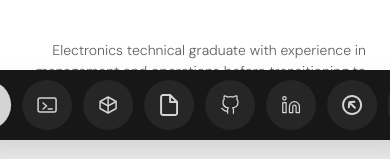
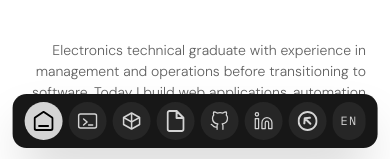
Before and after one commit to BNHTT/bnhtt-landing, a React (Vite) app: page / in a window 390 px wide. Shown: the part 680-839 px from the top of the page. Built offline with nearby package versions, Linux system fonts and the light colour scheme.

Commit message:
fix: responsive DockNav for mobile and video autoplay on Android/Chrome

```diff
--- a/src/app/components/DockNav.tsx
+++ b/src/app/components/DockNav.tsx
@@ -103,7 +103,7 @@ interface DockItemProps {
 
 function DockItem({ to, href, active, label, children }: DockItemProps) {
   const base =
-    "relative shrink-0 size-[50px] rounded-[31px] flex items-center justify-center transition-all hover:scale-110 group";
+    "relative shrink-0 size-[38px] sm:size-[50px] rounded-[24px] sm:rounded-[31px] flex items-center justify-center transition-all hover:scale-110 group";
   const bg = active ? "bg-[#d4d4d4] text-black" : "bg-[#262626] text-[#d4d4d4]";
 
   const content = (
@@ -135,7 +135,7 @@ function LangToggle() {
   return (
     <button
       onClick={toggle}
-      className="relative shrink-0 h-[50px] px-3 rounded-[31px] flex items-center justify-center transition-all hover:scale-110 group bg-[#262626] text-[#d4d4d4]"
+      className="relative shrink-0 h-[38px] sm:h-[50px] px-2 sm:px-3 rounded-[24px] sm:rounded-[31px] flex items-center justify-center transition-all hover:scale-110 group bg-[#262626] text-[#d4d4d4]"
       title="Toggle language"
     >
       <span className="font-['IBM_Plex_Mono',monospace] text-xs tracking-widest select-none">
@@ -157,8 +157,8 @@ export function DockNav() {
   const isSkills = location.pathname === "/skills";
 
   return (
-    <div className="fixed bottom-6 left-1/2 -translate-x-1/2 z-50">
-      <div className="bg-[#171717] flex gap-[11px] items-center px-5 py-2.5 rounded-[18px] shadow-2xl">
+    <div className="fixed bottom-4 sm:bottom-6 left-1/2 -translate-x-1/2 z-50 w-max max-w-[calc(100vw-16px)]">
+      <div className="bg-[#171717] flex gap-[6px] sm:gap-[11px] items-center px-3 py-2 sm:px-5 sm:py-2.5 rounded-[14px] sm:rounded-[18px] shadow-2xl">
         <DockItem to="/" active={isHome} label={t.navHome}>
           <HomeIcon />
         </DockItem>
--- a/src/app/pages/HomePage.tsx
+++ b/src/app/pages/HomePage.tsx
@@ -26,8 +26,8 @@ function HeroSection() {
         playsInline
         className="absolute inset-0 w-full h-full object-cover"
       >
+        <source src="/videos/hero.mp4" type="video/mp4" />
         <source src="/videos/hero.mov" type="video/quicktime" />
-        <source src="/videos/hero.mov" type="video/mp4" />
       </video>
       <div className="absolute inset-0 bg-black/40" />
       <div className="absolute bottom-0 left-0 right-0 overflow-hidden py-8">
```
